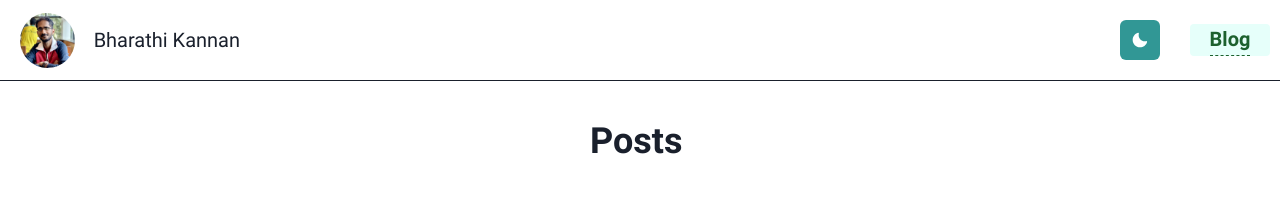
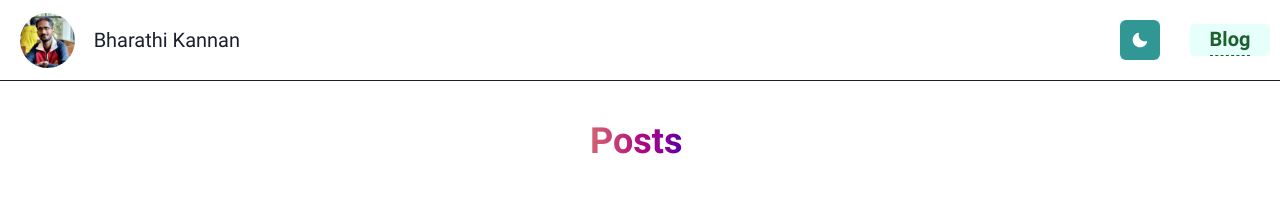
Before and after one commit to payapula/blog, a Next.js app: page /blog in a window 1280 px wide. Shown: the top 201 px of the page. Built offline with nearby package versions, Linux system fonts and the light colour scheme.

Commit message:
Added gradient color to Blog Posts homepage text 'Posts'

```diff
--- a/pages/blog/index.tsx
+++ b/pages/blog/index.tsx
@@ -1,4 +1,4 @@
-import { chakra, Heading, SimpleGrid } from '@chakra-ui/react';
+import { chakra, Heading, SimpleGrid, useColorModeValue } from '@chakra-ui/react';
 import { getAllPosts } from 'lib/api';
 import { BlogCard } from 'components/card';
 import { Layout } from 'components/layout';
@@ -26,7 +26,16 @@ export default function Index({ allPosts }: Props): ReactElement {
             <Head>
                 <title>Blogs | Bharathi Kannan</title>
             </Head>
-            <Heading as="h1" width="100px" mx="auto" mt="8">
+            <Heading
+                as="h1"
+                width="100px"
+                mx="auto"
+                mt="8"
+                bgClip="text"
+                bgGradient={useColorModeValue(
+                    'linear(to-r,  #d26472, #c73d75, #b10a82, #8b0095, #3e02ab)',
+                    'linear(to-r, #c19685, #b8a178, #9eaf7b, #76bc95, #3ec4c1)'
+                )}>
                 Posts
             </Heading>
             <SimpleGrid columns={[1, null, null, null, 2, 3]} mt="10" spacing={10}>
```
